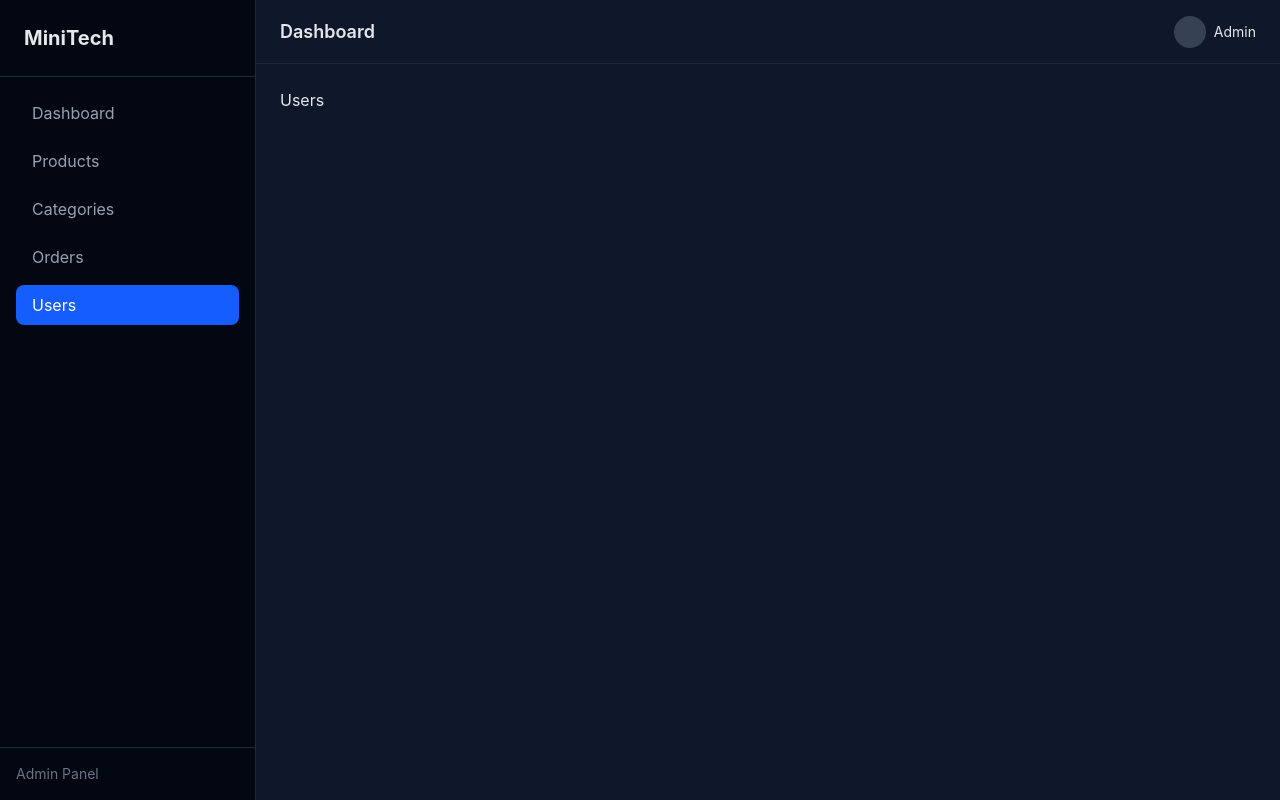
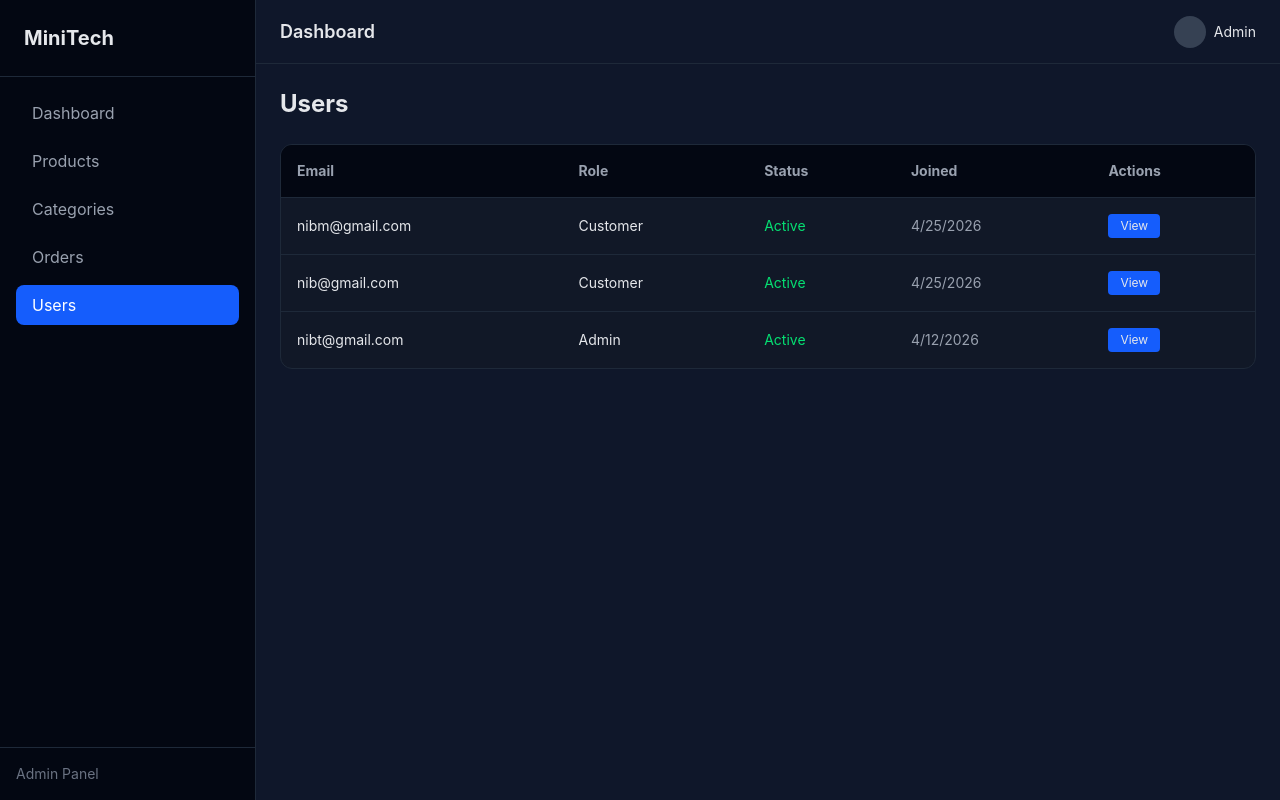
Before and after one commit to nibmangit/FUTURE_FS_02, a React (Vite) app in the folder admin-front/: page /users in a window 1280 px wide. Built offline with nearby package versions, Linux system fonts and the light colour scheme.

Commit message:
feat: build the user UI archtecture with the status and role update and detail view modal

```diff
--- /dev/null
+++ b/admin-front/src/components/users/UserDetailModal.jsx
@@ -0,0 +1,78 @@
+export default function UserDetailModal({
+  isOpen,
+  onClose,
+  user,
+}) {
+  if (!isOpen || !user) return null;
+
+  return (
+    <div className="fixed inset-0 bg-black/60 flex justify-end z-50">
+
+      <div className="w-full max-w-md h-full bg-[#111827] p-6 border-l border-gray-800 overflow-y-auto">
+
+        {/* Header */}
+        <div className="flex justify-between mb-6">
+          <h2 className="text-lg font-semibold">User Details</h2>
+          <button onClick={onClose}>✕</button>
+        </div>
+
+        {/* Info */}
+        <div className="space-y-3 text-sm">
+          <p><span className="text-gray-400">Email:</span> {user.email}</p>
+          <p><span className="text-gray-400">Role:</span> {user.role}</p>
+          <p>
+            <span className="text-gray-400">Status:</span>{" "}
+            {user.is_active ? "Active" : "Blocked"}
+          </p>
+          <p>
+            <span className="text-gray-400">Joined:</span>{" "}
+            {new Date(user.date_joined).toLocaleString()}
+          </p>
+        </div>
+
+        {/* Divider */}
+        <div className="my-6 border-t border-gray-800" />
+
+        {/* Stats (detail endpoint) */}
+        <div className="space-y-2 text-sm">
+          <h3 className="font-semibold mb-2">Stats</h3>
+
+          <p>Total Orders: {user.total_orders ?? 0}</p>
+          <p>Total Spent: ${user.total_spent ?? 0}</p>
+        </div>
+
+        {/* Divider */}
+        <div className="my-6 border-t border-gray-800" />
+
+        {/* Update */}
+        <div>
+          <h3 className="font-semibold mb-3">Update User</h3>
+
+          {/* Role */}
+          <select
+            defaultValue={user.role}
+            className="w-full p-2 rounded bg-[#0f172a] border border-gray-700 mb-3"
+          >
+            <option value="customer">customer</option>
+            <option value="admin">admin</option>
+            <option value="staff">staff</option>
+          </select>
+
+          {/* Active toggle */}
+          <div className="flex items-center gap-2 mb-4">
+            <input
+              type="checkbox"
+              defaultChecked={user.is_active}
+            />
+            <label>Active</label>
+          </div>
+
+          <button className="w-full bg-blue-600 py-2 rounded">
+            Update User
+          </button>
+        </div>
+
+      </div>
+    </div>
+  );
+}
--- /dev/null
+++ b/admin-front/src/components/users/UserTable.jsx
@@ -0,0 +1,54 @@
+export default function UserTable({ data, onView }) {
+  return (
+    <div className="bg-[#111827] rounded-xl border border-gray-800 overflow-hidden">
+
+      <table className="w-full text-sm">
+
+        <thead className="bg-[#030712] text-gray-400">
+          <tr>
+            <th className="p-4 text-left">Email</th>
+            <th className="p-4 text-left">Role</th>
+            <th className="p-4 text-left">Status</th>
+            <th className="p-4 text-left">Joined</th>
+            <th className="p-4 text-left">Actions</th>
+          </tr>
+        </thead>
+
+        <tbody>
+          {data.map((user) => (
+            <tr
+              key={user.id}
+              className="border-t border-gray-800 hover:bg-[#0f172a]"
+            >
+              <td className="p-4">{user.email}</td>
+
+              <td className="p-4 capitalize">{user.role}</td>
+
+              <td className="p-4">
+                {user.is_active ? (
+                  <span className="text-green-400">Active</span>
+                ) : (
+                  <span className="text-red-400">Blocked</span>
+                )}
+              </td>
+
+              <td className="p-4 text-gray-400">
+                {new Date(user.date_joined).toLocaleDateString()}
+              </td>
+
+              <td className="p-4">
+                <button
+                  onClick={() => onView(user)}
+                  className="px-3 py-1 text-xs bg-blue-600 rounded"
+                >
+                  View
+                </button>
+              </td>
+            </tr>
+          ))}
+        </tbody>
+
+      </table>
+    </div>
+  );
+}
--- a/admin-front/src/pages/Users.jsx
+++ b/admin-front/src/pages/Users.jsx
@@ -1,3 +1,51 @@
+import { useState } from "react";
+import UserTable from "../components/users/UserTable";
+import UserDetailModal from "../components/users/UserDetailModal";
+
 export default function Users() {
-  return <div>Users</div>;
+  const users = [
+    {
+      id: "fd34848a",
+      email: "nibm@gmail.com",
+      role: "customer",
+      is_active: true,
+      date_joined: "2026-04-25",
+    },
+    {
+      id: "fhg4848a",
+      email: "nib@gmail.com",
+      role: "customer",
+      is_active: true,
+      date_joined: "2026-04-25",
+    },
+    {
+      id: "fdgh848a",
+      email: "nibt@gmail.com",
+      role: "admin",
+      is_active: true,
+      date_joined: "2026-04-12",
+    },
+  ];
+
+  const [selectedUser, setSelectedUser] = useState(null);
+  const [isOpen, setIsOpen] = useState(false);
+
+  const handleView = (user) => {
+    setSelectedUser(user);
+    setIsOpen(true);
+  };
+
+  return (
+    <div className="space-y-6">
+      <h1 className="text-2xl font-bold">Users</h1>
+
+      <UserTable data={users} onView={handleView} />
+
+      <UserDetailModal
+        isOpen={isOpen}
+        onClose={() => setIsOpen(false)}
+        user={selectedUser}
+      />
+    </div>
+  );
 }
```
